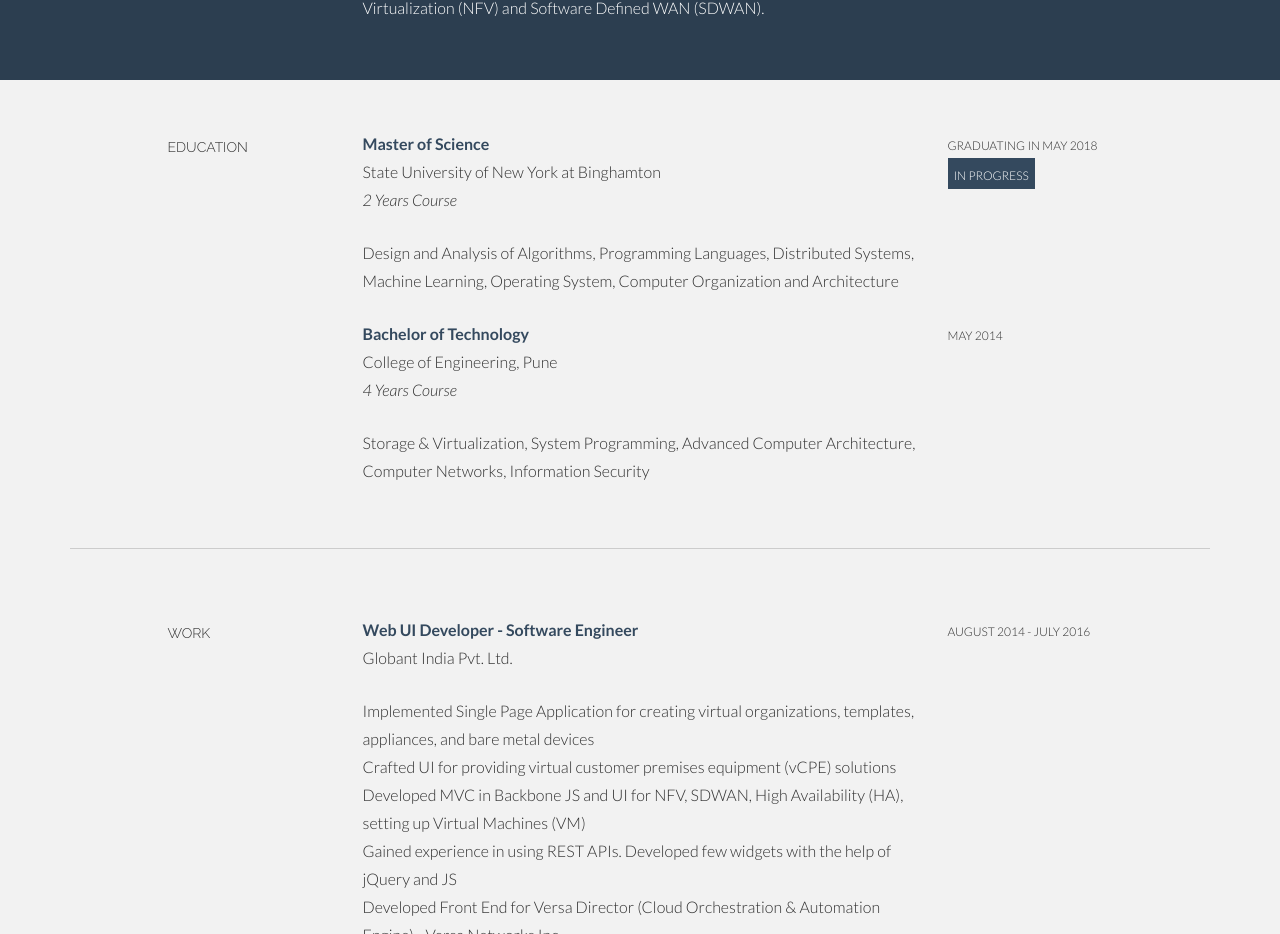
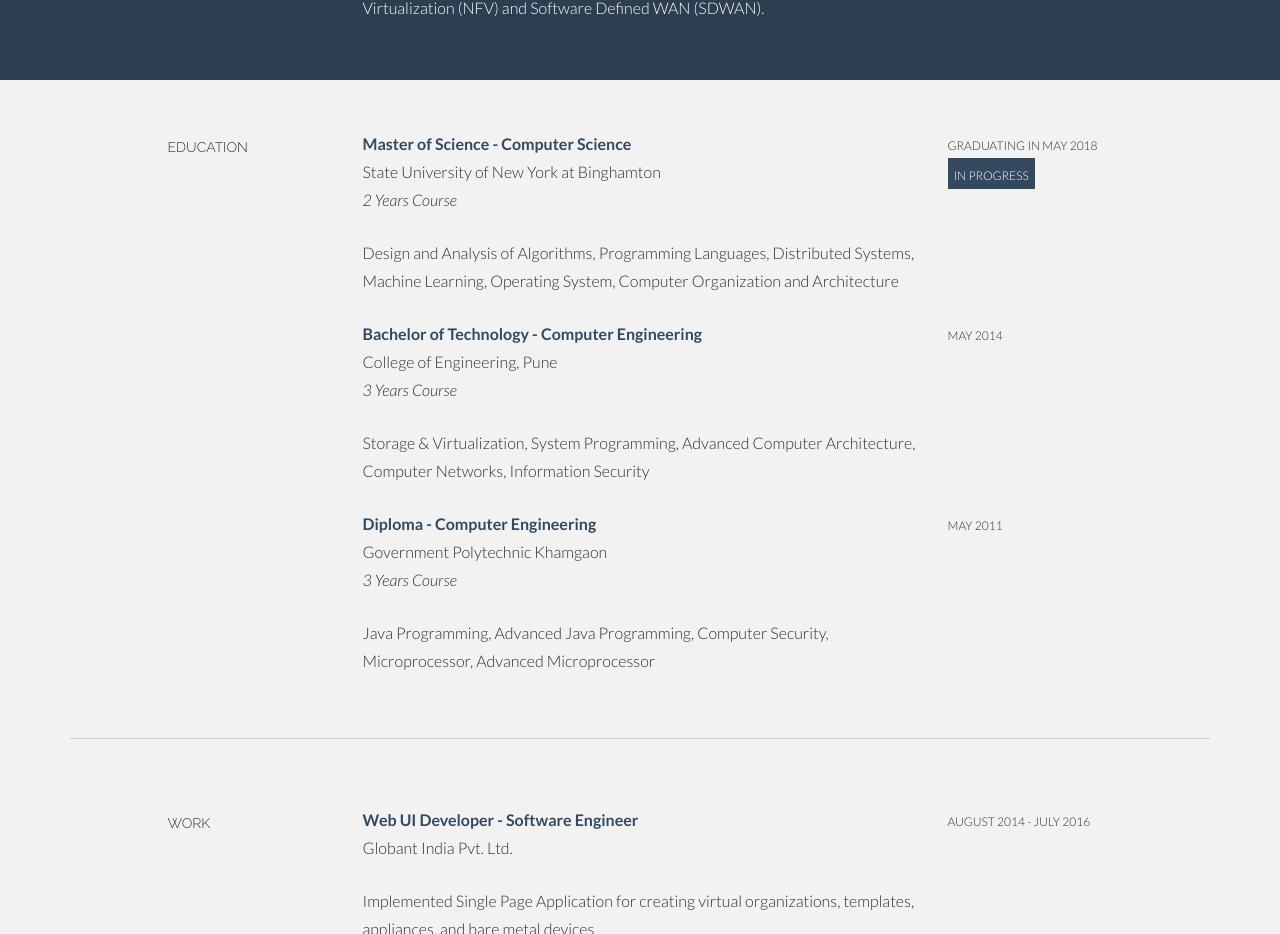
Before and after one commit to jaydeepingle/jaydeepingle.github.io, a plain HTML site: page index.html in a window 1280 px wide. Shown: the part 1537-2471 px from the top of the page. Drawn offline with Linux system fonts and the light colour scheme.

Commit message:
Add Diploma

```diff
--- a/index.html
+++ b/index.html
@@ -113,7 +113,7 @@
             </div>
             <div class="col-lg-6">
                <p>
-                  <t>Master of Science</t>
+                  <t>Master of Science - Computer Science</t>
                   <br/>
                   State University of New York at Binghamton<br/>
                   <i>2 Years Course</i>
@@ -133,10 +133,10 @@
             </div>
             <div class="col-lg-6 col-lg-offset-3">
                <p>
-                  <t>Bachelor of Technology</t>
+                  <t>Bachelor of Technology - Computer Engineering</t>
                   <br/>
                   College of Engineering, Pune <br/>
-                  <i>4 Years Course</i>
+                  <i>3 Years Course</i>
                <p>Storage & Virtualization, System Programming, Advanced Computer Architecture, Computer Networks, Information Security</p>
                </p>
             </div>
@@ -145,6 +145,22 @@
                   <sm>MAY 2014</sm>
                </p>
             </div>
+			<div class="col-lg-6 col-lg-offset-3">
+               <p>
+                  <t>Diploma - Computer Engineering</t>
+                  <br/>
+                  Government Polytechnic Khamgaon<br/>
+                  <i>3 Years Course</i>
+               <p>Java Programming, Advanced Java Programming, Computer Security, Microprocessor, Advanced Microprocessor</p>
+               </p>
+            </div>
+            <div class="col-lg-3">
+               <p>
+                  <sm>MAY 2011</sm>
+               </p>
+            </div>
+
+
          </div>
          <!--/.row -->
          <br>
```
